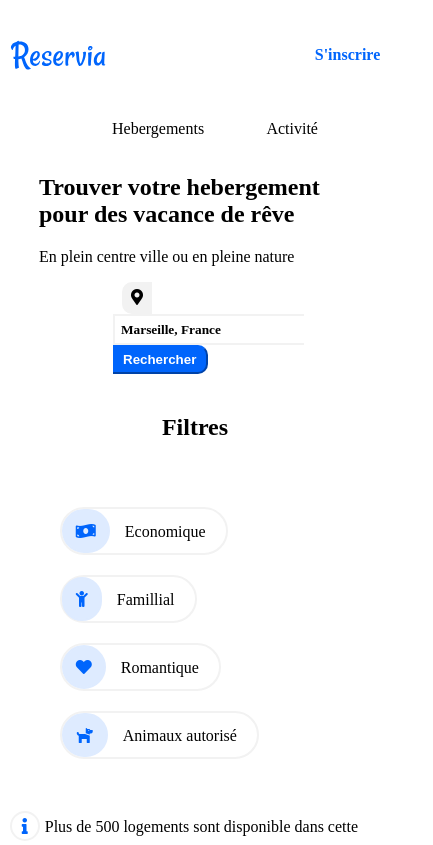
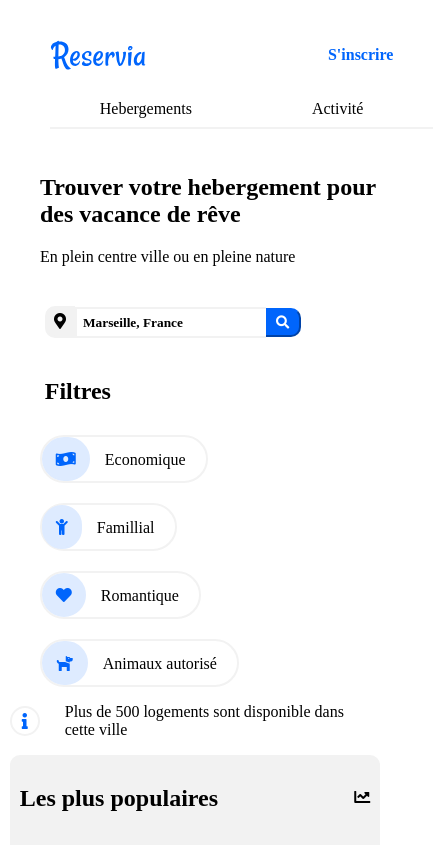
Before and after one commit to Benoit7408/BenoitJaloux_2_13082021, a plain HTML site: page index.html in a window 390 px wide. Shown: the top 845 px of the page, 433 px wide, since content can reach past the window. Drawn offline with Linux system fonts and the light colour scheme; a web font is replaced by a local one.

Commit message:
changement pour responsive
une erreur css a voir

```diff
--- a/Style.css
+++ b/Style.css
@@ -110,6 +110,10 @@ form  button{
     font-weight: 600;
     margin-left: -4px;
 }
+
+.mobile{
+    display: none;
+}
 /*mon champ de recherche */
 form input{
     border: 2px #f2f2f2 solid;
@@ -140,13 +144,15 @@ form > i{
     display: flex;
     flex-wrap: wrap;
     align-items: center;
+    margin-top: 15px;
 }
 /*ma liste a puce en ligne */
 .Filtre > ul
 {
 display: flex;
 flex-wrap: wrap;
-justify-content: space-between;
+flex-basis:90%;
+
 }
 /*bordure des élement de ma liste */
 .Filtre li
@@ -175,16 +181,20 @@ justify-content: space-between;
     margin-left: -20px;
     border: 2px #DEEBFF solid;
 }
-/*petit paragraphe 100% pour un retour a la ligne */
-.Filtre>p
-{
-    width: 95%;
-}
-.Filtre >p>i{
+
+.Filtre >div>span>i{
     background-color: white;
     border:2px #f2f2f2 solid;
     padding: 5px 10px;
-    margin:10px 5px 20px 0px;
+    margin:15px 15px 15px 0;
+}
+
+.Filtre>div{
+
+    display: flex;
+    width: 95%;
+    margin-top:10px;
+    align-items: center;
 }
 
 /*Hebergement en ligne et wrap, supprime le stretch et espaceNliste et pliste */
@@ -535,6 +545,18 @@ Footer h3
 
 @media (max-width:1100px)
 {
+
+    #Hebergement  {
+        flex-direction:column-reverse;
+
+    }
+
+    .desktop{
+        display:none;
+    }
+    .mobile{
+        display: inline;
+    }
     .P1{
         flex-basis: 45%;
     }
@@ -579,45 +601,74 @@ Footer h3
 
     nav{flex-basis:70%}
 
-    #Nliste{
+    #Nliste{flex-direction: column;
         flex-basis: 100%;
         margin-bottom: 20px;
     }
     #Pliste{
         flex-basis: 100%;
     }
-    .Filtre{flex-basis: 10%;}
-    .Filtre h2{margin: 40px auto ;}
+    .Filtre{flex-basis: 100%;}
+    .Filtre h2{margin: 10px auto ;}
     .Filtre ul li{margin: 10px;}
-    .titres{width:80%;
+    .titres{margin: 40px;
             }
-    form{width: 40%;}
-}
+    form{margin:40px;
+    }
 
 @media (max-width:770px){
+
+    nav{flex-basis: 100%;
+        flex-wrap: wrap;
+    }
+
     nav>ul{
         order: 2;
         flex-basis: 100%;
-        margin-top: 40px;
+        margin-top: 20px;
+        justify-content: center;
+    }
+    nav>ul>li a{
+        border-bottom:2px #f2f2f2 solid ;
+        padding: 0px 70px 10px 50px;
 
     }
-    nav{flex-basis: 100%;
-        flex-wrap: wrap;
 
+    nav>ul>li a:hover{
+        border-bottom: 2px  #0065fc solid;
+        border-top:0px #0065fc solid ;
+        padding-bottom: 10px;
+        padding-left: 50px;
+        color:#0065fc;
     }
 
     #logo{
         display: none;
     }
     .logoM{
-        display:block ;
+        display:block;
+        margin-left:40px ;
+    }
 
+    nav>p>a{
+        margin-right: 40px;
     }
 
    nav{
         display: flex;
         justify-content: space-between;
-}
+    }
+
+    .Filtre h2{margin: 0px 0 40px 35px;
+    }
+    .Filtre ul{margin:-20px;
+    }
+    .Filtre p{margin-left:10px ;}
+
+    form{margin: 40px;
+
+    }
+
 
     #loisir{
         justify-content: center;
@@ -630,8 +681,9 @@ Footer h3
     .loisir5,
     .loisir6{
 
-        min-width: 350px;
+        min-width: 370px;
         height: 150px;
+        margin-bottom: 60px;
 
     }
     #loisir .loisir1 img{
@@ -659,8 +711,9 @@ Footer h3
 
         object-position: 0 -30px;
 
+    }
 
-    }
+    .P1,.P2,.P2BIS{margin-bottom: -80px;}
 
    footer{
        flex-direction: column;
@@ -677,7 +730,6 @@ Footer h3
 
     .Footer_Assistance h3{
     margin:20px 0 20px 45px;
-
 }
 
 }
--- a/index.html
+++ b/index.html
@@ -20,7 +20,7 @@
                     <li><a href="#Hebergement">Hebergements</a></li>
                     <li><a href="#loisir">Activité</a></li>
                 </ul>
-                <img class="logoM" src="images/logo/Reservia.svg" alt="Logo du site"></img>
+                <img class="logoM" src="images/logo/Reservia.svg" alt="Logo du site">
                 <p> <a href="#inscrire">S'inscrire</a> </p>
 
             </nav>
@@ -35,8 +35,8 @@
         <form method="POST" action="#"><!--Mon champs de recherche-->
             <i class="fas fa-map-marker-alt"></i>
             <input type="search" name="ville" placeholder="Marseille, France">
-            <button>Rechercher</button>
-
+            <button class="desktop">Rechercher</button>
+            <button class="mobile"><i class="fas fa-search"></i></button>
         </form>
 
         <section class="Filtre"><!--Ma section filtre-->
@@ -47,9 +47,9 @@
                 <li><i class="fas fa-heart"></i>Romantique</li>
                 <li><i class="fas fa-dog"></i>Animaux autorisé</li>
             </ul>
-
-            <p><i class="fas fa-info"></i>Plus de 500 logements sont disponible dans cette ville</p>
-
+            <div>
+            <span><i class="fas fa-info"></i></span><p>Plus de 500 logements sont disponible dans cette ville</p>
+            </div>
         </section>
 
         <main><!--Le corp principale de la page, contient les id Hebergement et loisir-->
```
